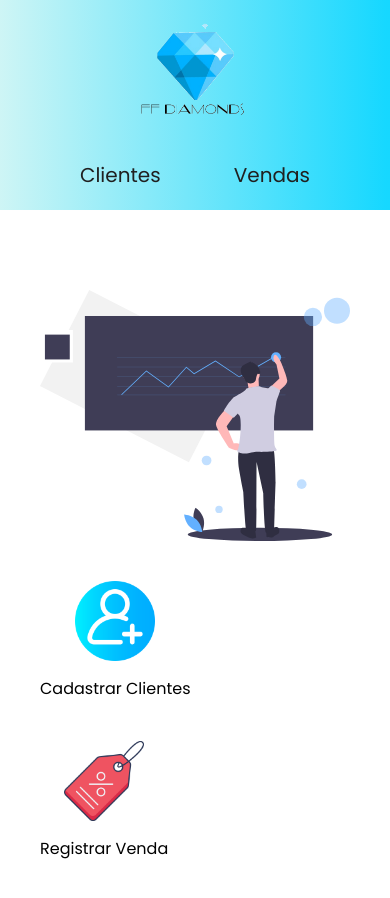
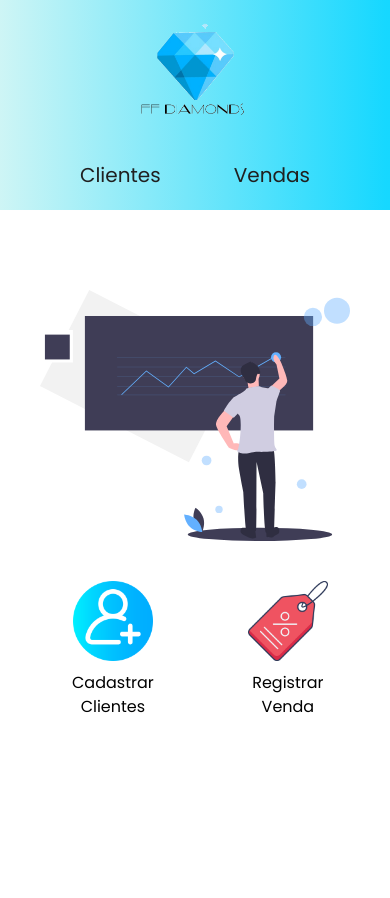
Before and after one commit to yan-Rab/FFDiamondsWEB, a React (Create React App) app: page / in a window 390 px wide. Shown: the top 898 px of the page. After the commit the page ends 844 px from the top, so only its background shows below. Built offline with nearby package versions, Linux system fonts and the light colour scheme; no server answers.

Commit message:
Ajustes na responsividade e respostas da api

```diff
--- a/src/pages/Clients/index.tsx
+++ b/src/pages/Clients/index.tsx
@@ -44,6 +44,8 @@ const Clients = () => {
         api.get<Clients[]>('/clients').then(response => {
             return setClients(response.data)
         })
+
+
 
     },[])
 
@@ -97,7 +99,7 @@ const Clients = () => {
                         <strong>UF</strong>
                     </div>
 
-                    {clients.map(client => (
+                    {clients ? clients.map(client => (
                         <div className="clients-info" key = {client.id}>
 
                             <strong>{client.ff_id}</strong>
@@ -123,7 +125,7 @@ const Clients = () => {
 
 
                         </div>
-                    ))}
+                    )) : []}
 
                 </section>
 
--- a/src/pages/Home/index.tsx
+++ b/src/pages/Home/index.tsx
@@ -27,12 +27,12 @@ const Home = () => (
 
             <button type="button" className = 'buttonModal' data-toggle="modal" data-target="#RegisterClient">
                 <img className = 'icons' src= {iconClient} alt="icone cliente"/>
-                Cadastrar Clientes
+                <p style = {{marginTop: '10px'}}>Cadastrar Clientes</p>
             </button>
 
             <button type="button" className="buttonModal" data-toggle="modal" data-target="#RegisterSales">
                 <img src={iconSale} alt="icone venda" className = 'icons'/>
-                Registrar Venda
+                <p style = {{marginTop: '10px'}}>Registrar Venda</p>
             </button>
 
             <RegisterClient />
--- a/src/pages/Home/styles.css
+++ b/src/pages/Home/styles.css
@@ -49,7 +49,7 @@
     justify-content: space-between;
     align-items: center;
     width: 400px;
-    flex-wrap: wrap;
+
 }
 
 .main-home .actions .buttonModal{
@@ -59,11 +59,12 @@
     padding: 20px;
     border-radius: 20px;
     outline: none;
-    height: 160px;
+    word-wrap: normal;
     justify-content: space-between;
     align-items: center;
     font-family: 'Poppins',sans-serif;
     transition: all 0.3s;
+    font-size: clamp(0.2em, 0.3em + 1vw, 0.6 +1vw);
 }
 
 .main-home .actions .buttonModal:active{
@@ -71,9 +72,9 @@
 }
 .main-home .actions .icons{
     max-width: 80px;
-    min-width: 30px;
-    width: 80px;
-    height: 80px;
+    min-width: 20px;
+    width: clamp(2em, 1em + 5vw, 2em+10vw);
+    height: clamp(2em, 1em + 5vw, 2em+10vw);
 }
 
 
```
